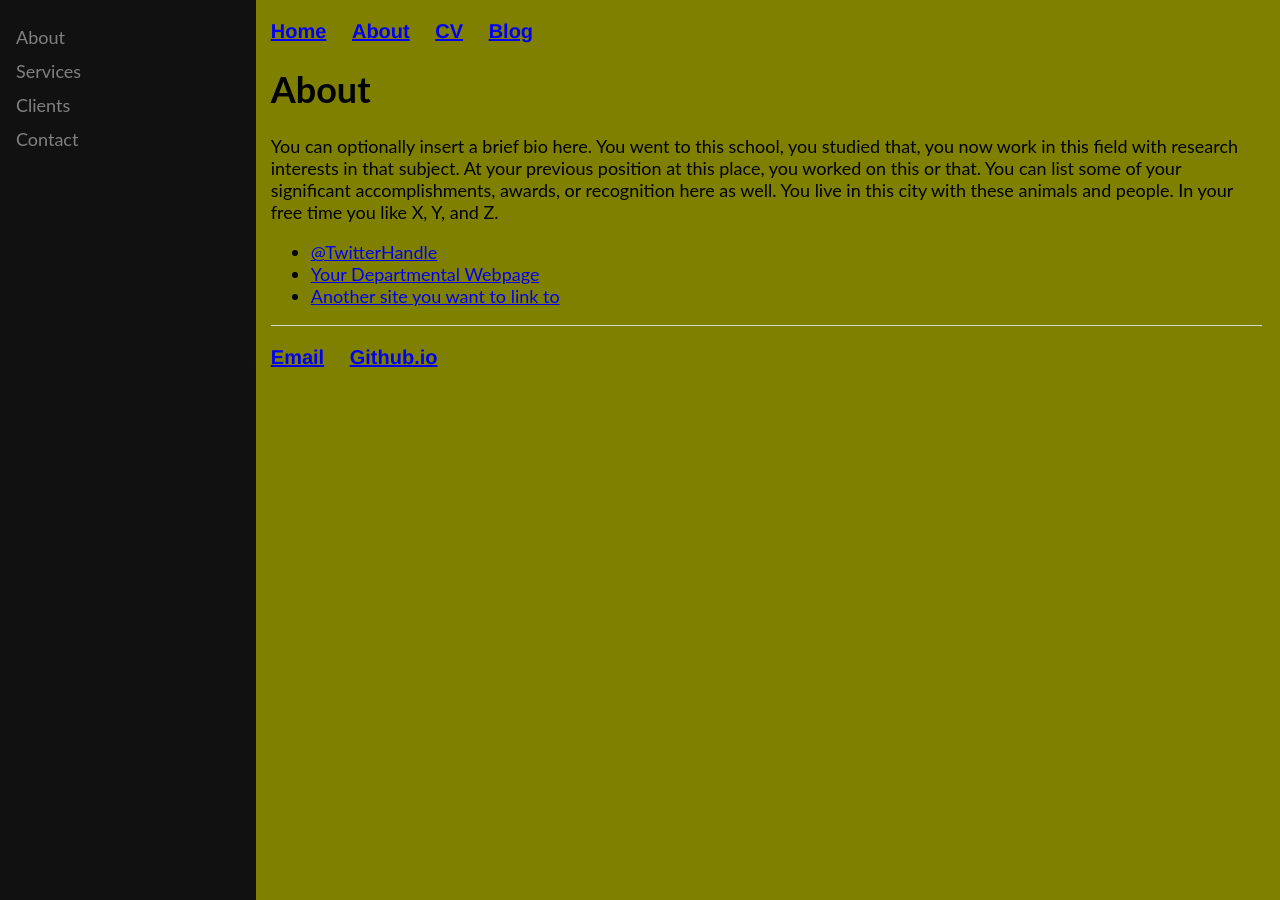
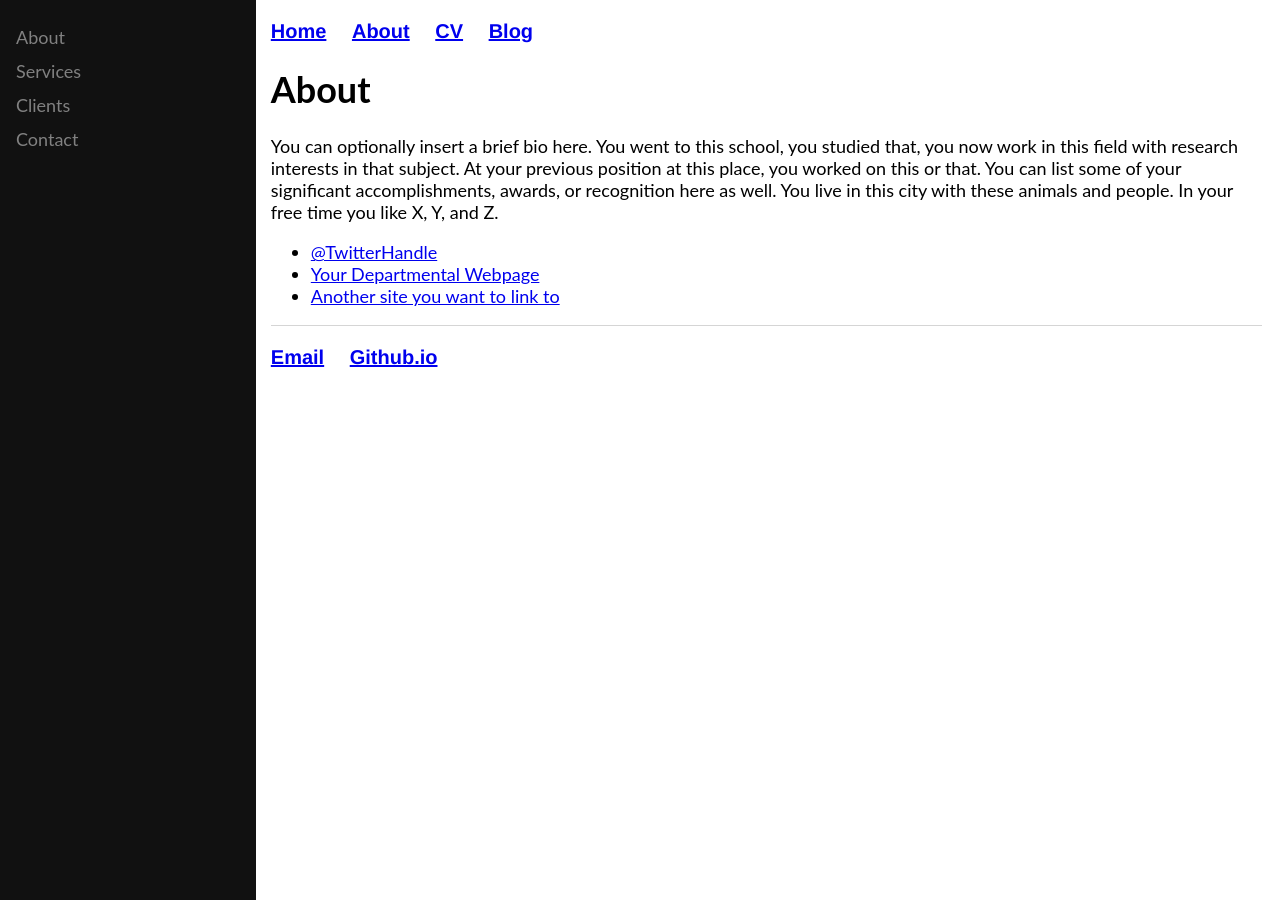
Before and after one commit to hoAngnaMPHan/apmaths.github.io, a Jekyll site: the page built from about/index.html, in a window 1280 px wide. Built offline with Jekyll 4.4.1, drawn with Linux system fonts in a browser that asks for light colours.

Commit message:
Update style.css

```diff
--- a/css/style.css
+++ b/css/style.css
@@ -38,11 +38,7 @@ body {
   .main{margin-left: 5px;}
 }
 
-@media screen and (min-width: 600px) {
-  body {
-    background-color: olive;
-  }
-}
+
 
 
 nav ul, footer ul { font-size: 20px; font-family: 'Helvetica', 'Arial', 'Sans-Serif'; padding: 0px; list-style: none; font-weight: bold; }
```
